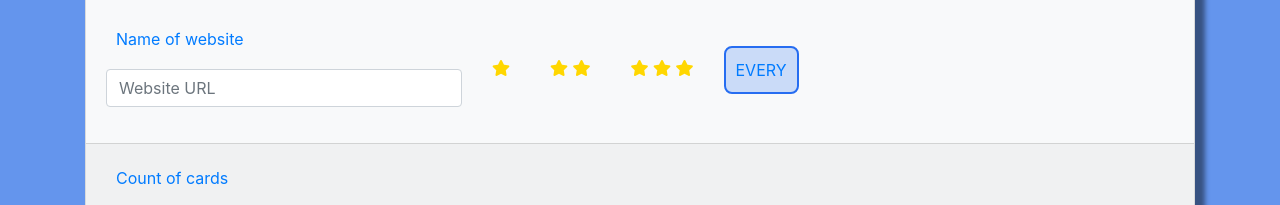
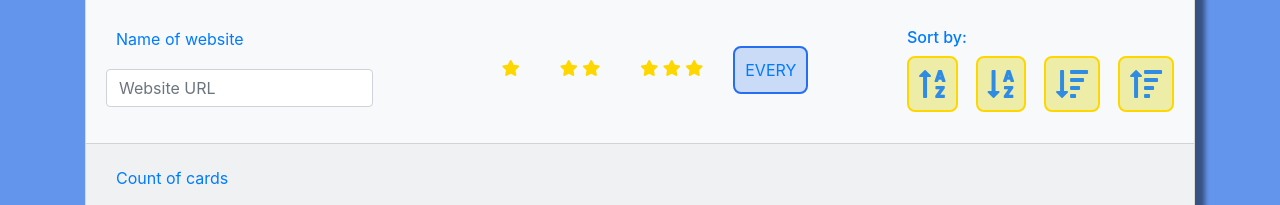
Before and after one commit to JonDevOps/bookmarker-app, a plain HTML site: page index.html in a window 1280 px wide. Shown: the part 593-798 px from the top of the page. Drawn offline with nearby package versions, Linux system fonts and the light colour scheme.

Commit message:
"a" tag changed to "button" tag - fixed reloading site

```diff
--- a/index.html
+++ b/index.html
@@ -69,11 +69,11 @@
         <div class="card text-primary bg-light my-3 card-search">
             <div class="card-header h4 text-center">You can freely filter your notes</div>
             <div class="card-body d-flex justify-content-around align-items-center">
-                <div class="form-group  w-50">
+                <div class="form-group  w-25">
                     <label class="form-label">Name of website</label>
                     <input type="text" class='form-control ' id='searchingPhrase' placeholder="Website URL">
                 </div>
-                <div class="input-group d-flex justify-content-right my-3">
+                <div class="input-group d-flex justify-content-center w-50">
                     <div class="form-check form-check">
                         <input class="form-check-input" type="radio" name="searchByStar" id="searchByStar1" value="1">
                         <label class="form-check-label" for="searchByStar1">
@@ -100,6 +100,16 @@
                         <label class="form-check-label" for="searchByStar4">
                             EVERY
                         </label>
+                    </div>
+                </div>
+                <div class="sort-section w-25">
+                    <h6>Sort by: </h6>
+                    <div class="d-flex justify-content-between">
+                        <i class="fas fa-sort-alpha-up fa-2x sort"></i>
+                        <i class="fas fa-sort-alpha-down fa-2x sort"></i>
+                        <i class="fas fa-sort-amount-down fa-2x sort"></i>
+                        <i class="fas fa-sort-amount-up fa-2x sort"></i>
+
                     </div>
                 </div>
             </div>
--- a/script/script.js
+++ b/script/script.js
@@ -110,9 +110,9 @@ const fetchBookmarks = () => {
                                                 <a class="btn btn-success btn-sm m-1 w-75" target="_blank" href="${url}">
                                                     Visits
                                                 </a>
-                                                <a onclick="deleteBookmark('${url}')" class="btn btn-danger btn-sm m-1 w-75" href="#">
+                                                <button onclick="deleteBookmark('${url}')" class="btn btn-danger btn-sm m-1 w-75" href="#">
                                                     Delete
-                                                </a>
+                                                </button>
 
                                                 </div>
                                                 <div class="card-footer text-muted text-center">
--- a/style/style.css
+++ b/style/style.css
@@ -23,6 +23,14 @@ h1{
 
 .fas{
     color: gold;
+}
+.sort{
+    padding: 10px;
+    color: rgb(48, 140, 226);
+    border: solid 2px gold;
+    border-radius: 8px;
+    background-color: rgba(219, 216, 17, 0.356)
+
 }
 .jumbotron{
     width: 100%;
```
